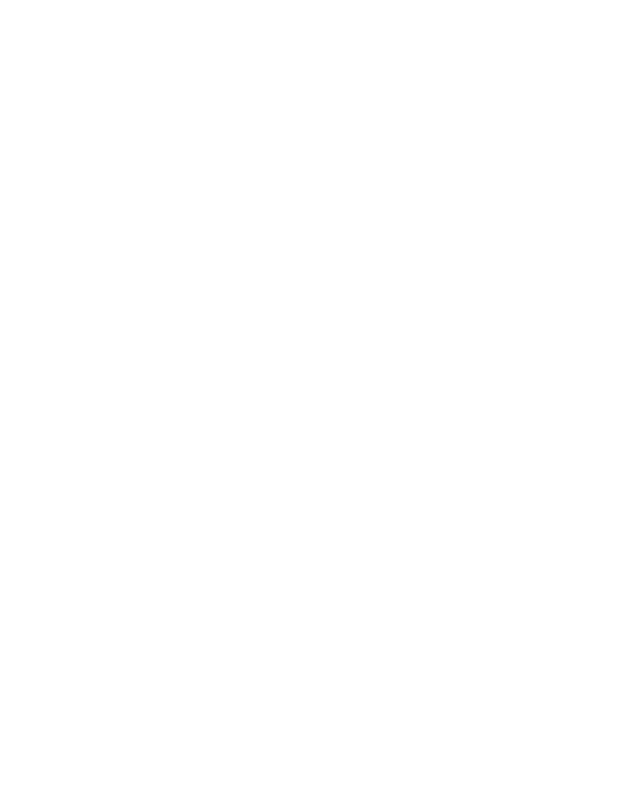
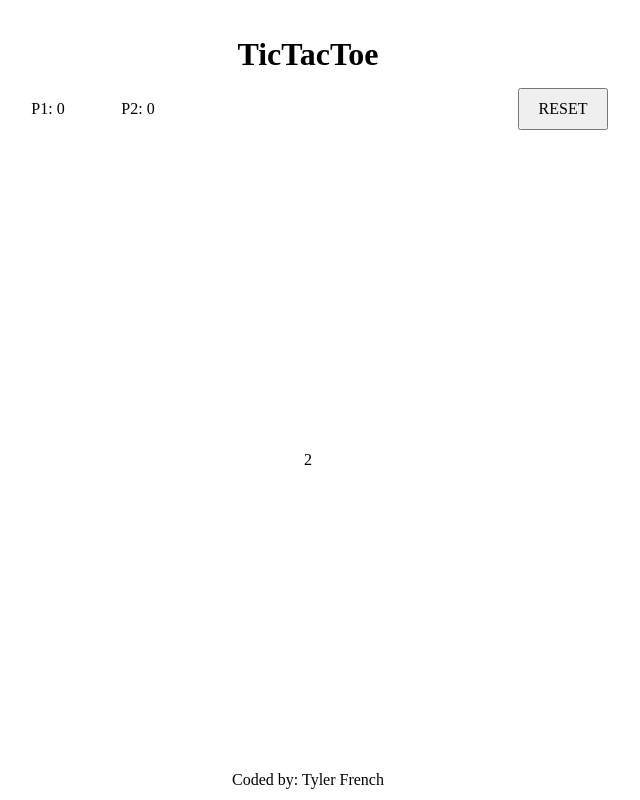
Before and after one commit to Drrecommended/TicTacToe, a plain HTML site: page index.html in a window 1280 px wide. Shown: the whole page, without its empty margins (332-972 px from the left). Drawn offline with Linux system fonts and the light colour scheme.

Commit message:
finished UI skeleton

```diff
--- a/index.html
+++ b/index.html
@@ -1,14 +1,32 @@
 <!DOCTYPE html>
 <html lang="en">
-<head>
-    <meta charset="UTF-8">
-    <meta http-equiv="X-UA-Compatible" content="IE=edge">
-    <meta name="viewport" content="width=device-width, initial-scale=1.0">
+  <head>
+    <meta charset="UTF-8" />
+    <meta http-equiv="X-UA-Compatible" content="IE=edge" />
+    <meta name="viewport" content="width=device-width, initial-scale=1.0" />
     <title>TicTacToe</title>
-    <link rel="stylesheet" href="style.css">
+    <link rel="stylesheet" href="styles/reset.css" />
+    <link rel="stylesheet" href="styles/style.css" />
     <script src="script.js" defer></script>
-</head>
-<body>
-
-</body>
+  </head>
+  <body>
+    <header>
+      <h1>TicTacToe</h1>
+      <p class="player-1">P1: 0</p>
+      <p class="player-2">P2: 0</p>
+      <button class="reset">RESET</button>
+    </header>
+    <main class="game-board">
+      <div class="square">2</div>
+      <div class="square"></div>
+      <div class="square"></div>
+      <div class="square"></div>
+      <div class="square"></div>
+      <div class="square"></div>
+      <div class="square"></div>
+      <div class="square"></div>
+      <div class="square"></div>
+    </main>
+  </body>
+  <footer><p>Coded by: Tyler French</p></footer>
 </html>
--- /dev/null
+++ b/styles/style.css
@@ -0,0 +1,37 @@
+body {
+  display: grid;
+  grid-template: 20% 1fr 5%/ 1fr;
+  place-items: center;
+}
+
+header {
+  display: grid;
+  text-align: center;
+  margin: 0 auto;
+  width: clamp(320px, 50%, 800px);
+  max-width: 100vw;
+  grid-template: 1fr 42px / 10px 80px 80px 1fr 10px 70px 10px;
+  gap: 10px;
+}
+
+header h1 {
+  grid-column: 1 / -1;
+  place-self: center;
+}
+
+header .player-1 {
+  grid-area: 2 / 2 / 3 / 2;
+}
+
+header .player-2 {
+  grid-area: 2 / 3 / 3 / 3;
+}
+
+.player-1,
+.player-2 {
+  place-self: center;
+}
+
+header .reset {
+  grid-area: 2 / 5 / 3 / 7;
+}
```
Also changed, not shown: styles/reset.css (renamed from style.css).
